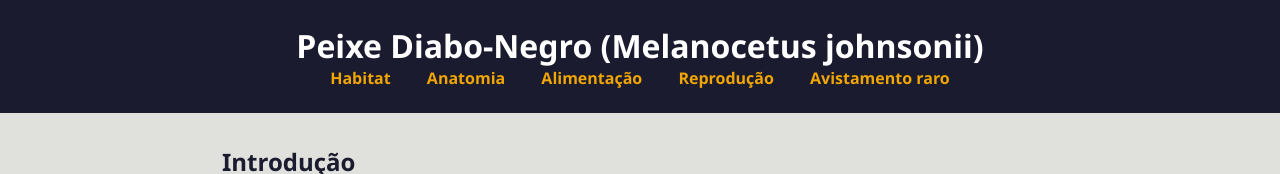
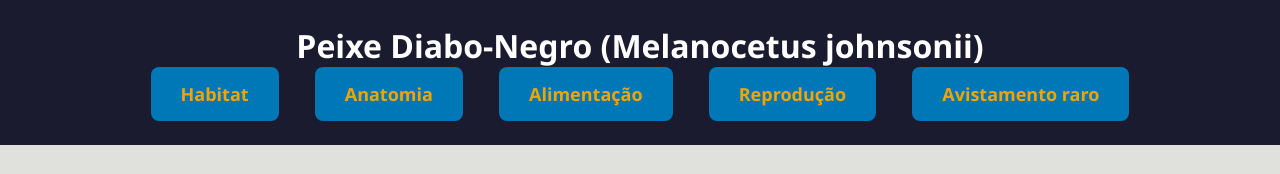
Before and after one commit to DeSilva1718/Olho-Peixe, a plain HTML site: page peixe_negro.html in a window 1280 px wide. Shown: the top 174 px of the page. Drawn offline with Linux system fonts and the light colour scheme.

Commit message:
feat: botão e att readme

```diff
--- a/peixe_negro.html
+++ b/peixe_negro.html
@@ -41,6 +41,21 @@
     footer {
       background: var(--cor-primaria); color: white; text-align:center; padding:1rem; margin-top:2rem;
     }
+    a {
+            display: inline-block;
+            padding: 15px 30px;
+            margin: 10px;
+            background-color: #0077b6;
+            color: white;
+            text-decoration: none;
+            border-radius: 8px;
+            font-size: 18px;
+            transition: background-color 0.3s;
+        }
+
+        a:hover {
+            background-color: #005f8a;
+        }
     @media (max-width:768px) {
       nav a { display:inline-block; margin:0.5rem; }
       section { padding:1.5rem; }
@@ -102,7 +117,7 @@
       <img src="https://revistaplaneta.com.br/wp-content/uploads/sites/3/2025/02/peixediabonegroreal.jpg" alt="Avistamento em Tenerife" width="850px" height="300px" style="max-width:100%; border-radius:8px;" />
     </div>
   </section>
-
+    <a href="index.html">Voltar a Página Inicial</a>
   <footer>
     <p>Site desenvolvido com base em informações da Wikipedia e reportagens científicas até 2025. © 2025</p>
   </footer>
```
Also changed, not shown: index.html (+1 -0 lines), 1 other file.
